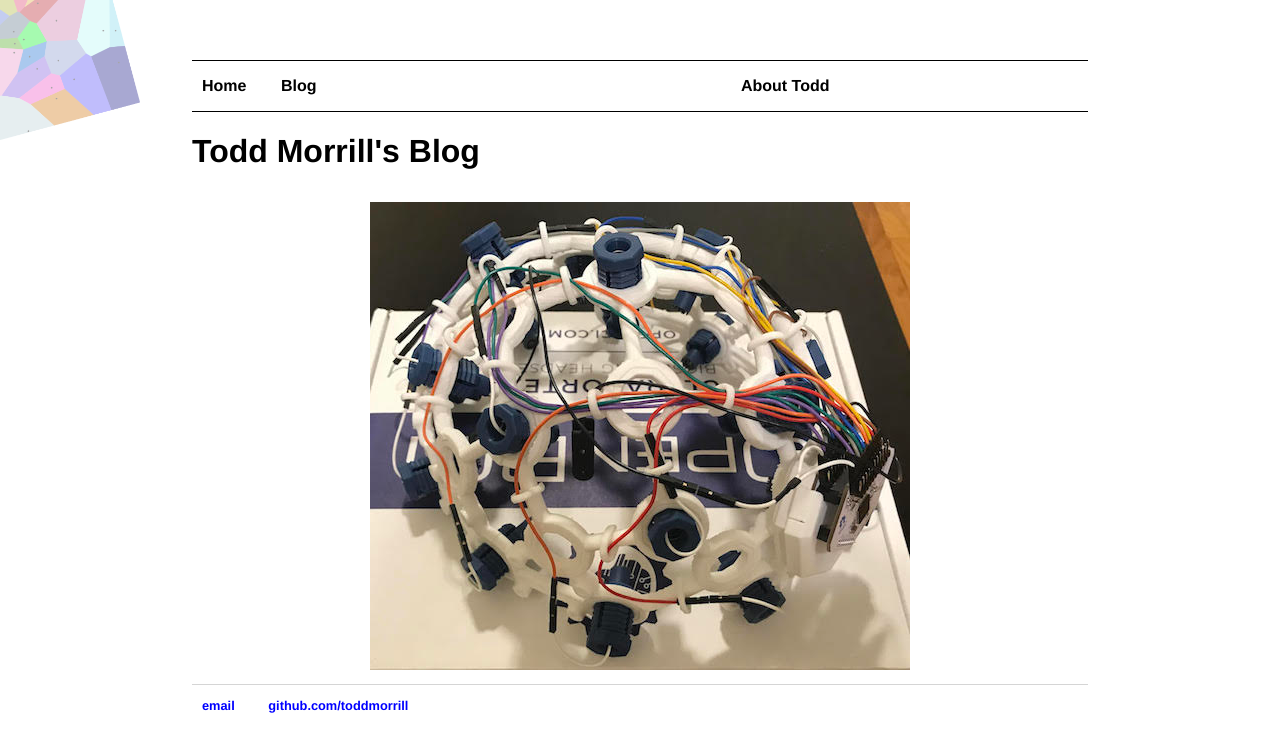
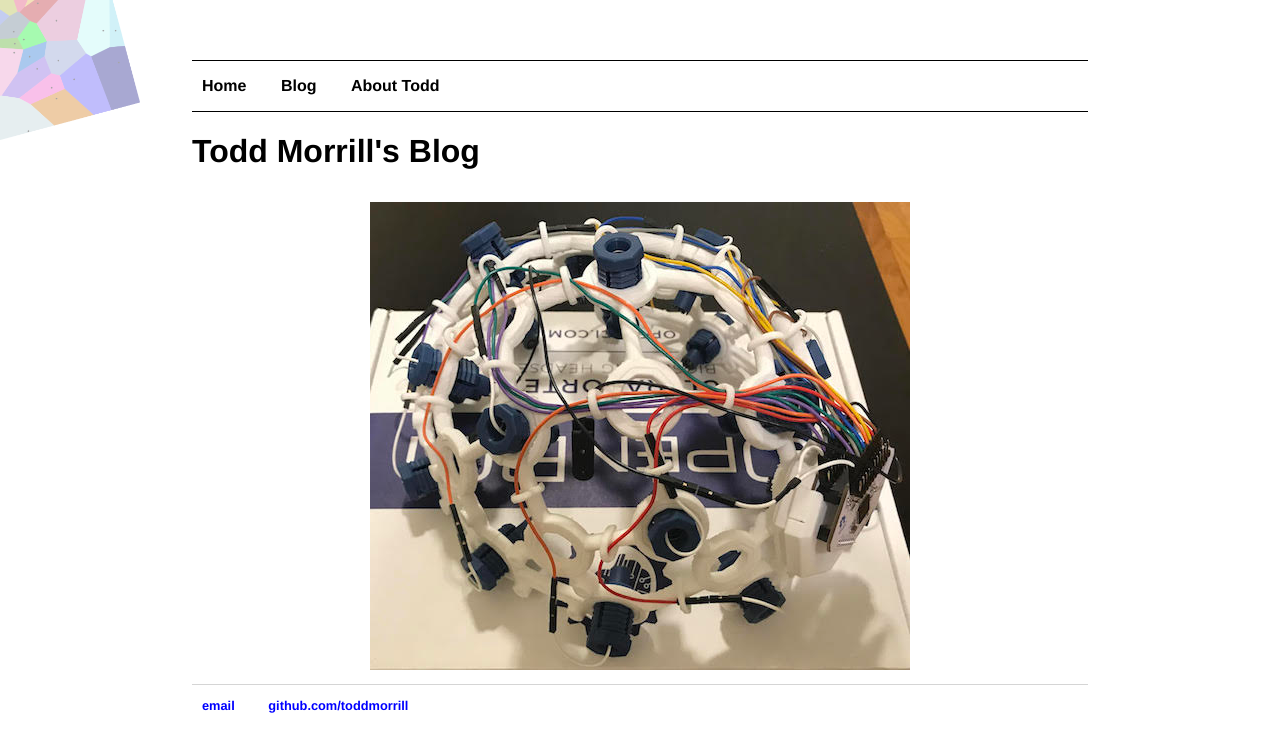
Before and after one commit to ToddMorrill/toddmorrill.github.io, a Jekyll site: the page built from index.html, in a window 1280 px wide. Shown: the top 752 px of the page. Built offline with Jekyll 4.4.1, drawn with Linux system fonts in a browser that asks for light colours.

```diff
--- a/_layouts/default.html
+++ b/_layouts/default.html
@@ -23,19 +23,6 @@
     		<ul>
         		<li><a href="/">Home</a></li>
 				<li><a href="/blog">Blog</a></li>
-				<li></li>
-				<li></li>
-				<li></li>
-				<li></li>
-				<li></li>
-				<li></li>
-				<li></li>
-				<li></li>
-				<li></li>
-				<li></li>
-				<li></li>
-				<li></li>
-				<li></li>
 				<li><a href="/about">About Todd</a></li>
     		</ul>
 		</nav>
```
